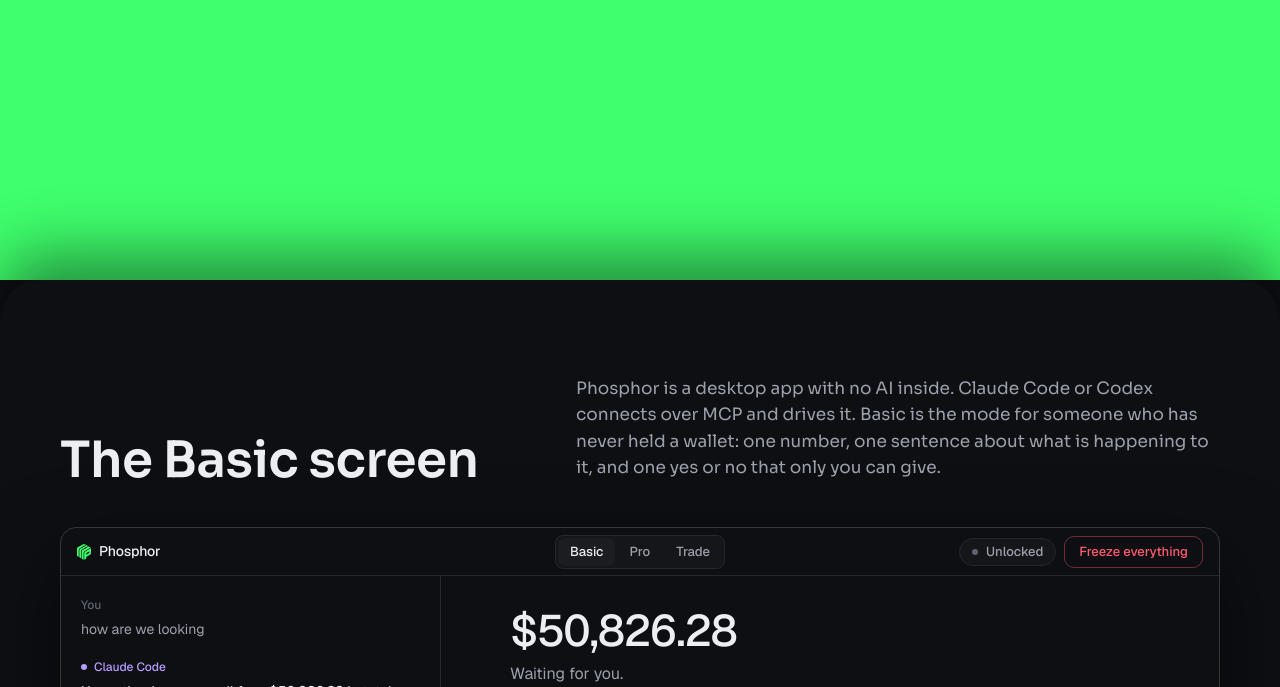
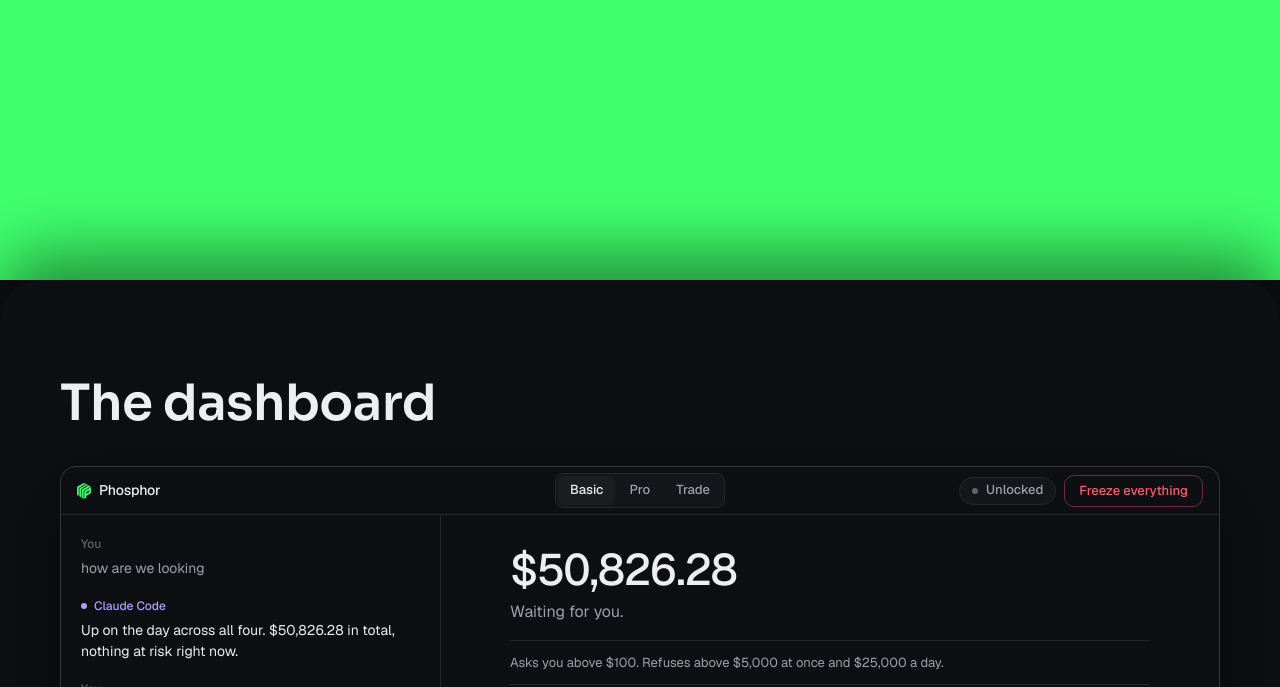
Before and after one commit to karimbabasf/phosphor-site, a plain HTML site: page index.html in a window 1280 px wide. Shown: the part 520-1207 px from the top of the page. Drawn offline with Linux system fonts and the light colour scheme.

Commit message:
Sheet head: one title, The dashboard

```diff
--- a/index.html
+++ b/index.html
@@ -188,30 +188,21 @@
 
   .wrap { max-width: 1160px; margin: 0 auto; }
 
-  .head {
-    display: grid;
-    grid-template-columns: minmax(0, 5fr) minmax(0, 7fr);
-    gap: 24px 56px;
-    align-items: end;
-    margin-bottom: 40px;
-  }
+  .head { margin-bottom: 36px; }
 
-  .head h2, .steps h2, .cta h2 {
+  .head, .steps h2, .cta h2 {
     font-weight: 600;
     font-size: clamp(28px, 4.2vw, 50px);
     line-height: 1.08;
     letter-spacing: -0.01em;
   }
 
-  .head p, .steps p, .cta p {
+  .steps p, .cta p {
+    margin-top: 20px;
     font-size: 17px;
     line-height: 1.55;
     max-width: 62ch;
   }
-
-  .steps p, .cta p { margin-top: 20px; }
-
-  .head p { color: #9BA1AB; padding-bottom: 6px; }
 
   /* The window in Basic mode, drawn from the app's own tokens */
 
@@ -380,8 +371,7 @@
 
   @media (max-width: 860px) {
     :root { --radius-sheet: 28px; }
-    .head { grid-template-columns: 1fr; margin-bottom: 32px; }
-    .head p { padding-bottom: 0; }
+    .head { margin-bottom: 28px; }
     .app-body { grid-template-columns: 1fr; }
     .conv { order: 2; border-right: 0; border-top: 1px solid var(--line); }
     .transcript, .composer { display: none; }
@@ -427,10 +417,7 @@
 
   <section class="sheet dark">
     <div class="wrap">
-      <div class="head">
-        <h2>The Basic screen</h2>
-        <p>Phosphor is a desktop app with no AI inside. Claude Code or Codex connects over MCP and drives it. Basic is the mode for someone who has never held a wallet: one number, one sentence about what is happening to it, and one yes or no that only you can give.</p>
-      </div>
+      <h2 class="head">The dashboard</h2>
 
       <div class="app" aria-label="The Phosphor window in Basic mode">
         <div class="app-bar">
```
